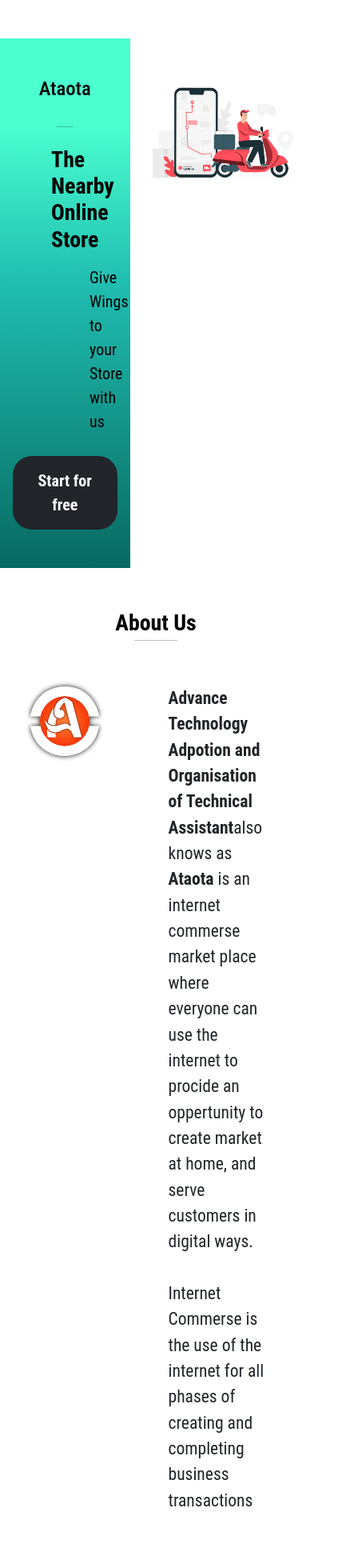
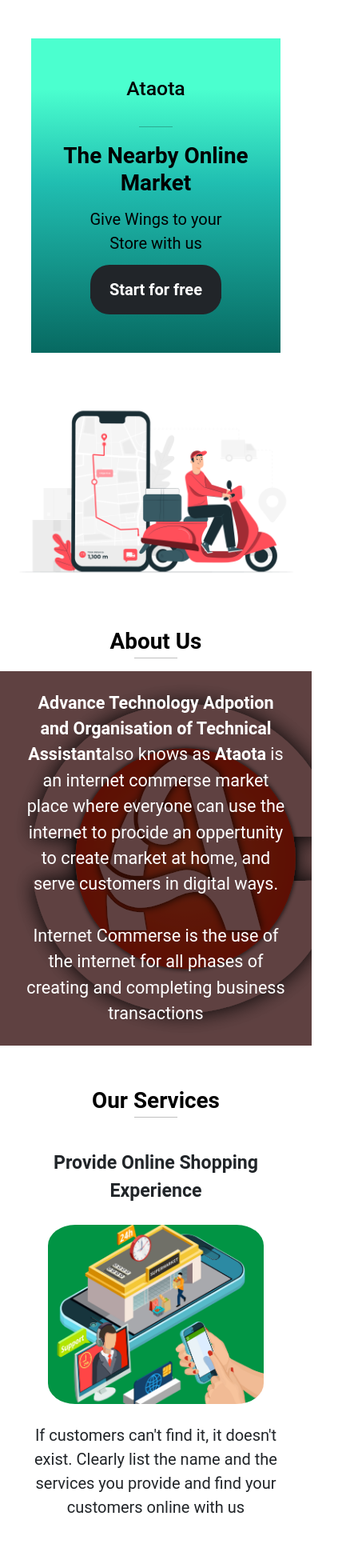
Before and after one commit to Ateevduggal/Ataota, a React (Create React App) app: page / in a window 390 px wide. Shown: the top 1955 px of the page at 80% size, 448 px wide, since content can reach past the window. Built offline with nearby package versions, Linux system fonts and the light colour scheme.

Commit message:
Responsive done

```diff
--- a/public/index.html
+++ b/public/index.html
@@ -19,7 +19,7 @@
       src="https://kit.fontawesome.com/30c671eceb.js"
       crossorigin="anonymous"
     ></script>
-    <title>React App</title>
+    <title>Ataota</title>
   </head>
   <body>
     <noscript>You need to enable JavaScript to run this app.</noscript>
--- a/src/Landing Page/About.js
+++ b/src/Landing Page/About.js
@@ -4,14 +4,32 @@
   return (
     <>
       <div className="container">
-        <div className="row mt-5">
+        <div className="row mt-5" id="about-main">
           <div className="col-12 text-center fw-bold fs-1 text-black">
             About Us <hr />
           </div>
           <div className="col-5 text-center">
             <img src={logo} alt="logo" className="w-75 mt-5" />
           </div>
-          <div className="col-7 mt-5 px-5 py-2 fs-4">
+          <div className="col-7 mt-5 px-5 py-2 fs-4 text1">
+            <b>
+              Advance Technology Adpotion and Organisation of Technical
+              Assistant
+            </b>
+            also knows as <b>Ataota</b> is an internet commerse market place
+            where everyone can use the internet to procide an oppertunity to
+            create market at home, and serve customers in digital ways.
+            <br />
+            <br />
+            Internet Commerse is the use of the internet for all phases of
+            creating and completing business transactions
+          </div>
+        </div>
+        <div className="row mt-5" id="about">
+          <div className="col-12 text-center fw-bold fs-1 text-black">
+            About Us <hr />
+          </div>
+          <div className="col-12 mt-3 px-5 py-2 fs-4 text_about">
             <b>
               Advance Technology Adpotion and Organisation of Technical
               Assistant
--- a/src/Landing Page/Banner.js
+++ b/src/Landing Page/Banner.js
@@ -4,16 +4,20 @@
   return (
     <>
       <div className="container-fluid">
-        <div className="row mt-5">
+        <div className="row mt-5" id="banner-main">
           <div className="d-flex align-items-center pt-3 pb-1" id="banner">
-            <div className=" col-6 text-capitalize text-center px-5 fs-2 mx-5 ml-5">
+            <div className=" col-6 text-capitalize text-center px-5 fs-2 mx-5 m-sm-0 ml-5">
               <h2 className="mb-4">
                 Kick start your
-                <span style={{color:" #076961"}}> one more store online</span>, and boost
-                yospanr services to reach more customers
+                <span style={{ color: " #076961" }}>
+                  {" "}
+                  one more store online
+                </span>
+                , and boost yospanr services to reach more customers
               </h2>
               <a
                 href="https://ataota.in/"
+                rel="noopener noreferrer"
                 className="col-8 text-center bg-dark text-white rounded-pill fs-5 text-decoration-none px-3 py-2 fw-bold"
                 target="_blank"
               >
@@ -21,9 +25,29 @@
               </a>
             </div>
             <div className="col-1"></div>
-            <div className="col-3 mt-3">
+            <div className="col-md-3 col-sm-5 mt-3">
               <img src={boost} alt="boost" className="w-100" />
             </div>
+          </div>
+        </div>
+        <div className="row mt-5" id="banner-res">
+          <div className=" col-12 text-capitalize text-center py-5">
+            <h2 className="mb-4 fw-bold">
+              Kick start your
+              <span style={{ color: " #076961" }} className="span_banner">
+                {" "}
+                one more store online
+              </span>
+              , and boost your services to reach more customers
+            </h2>
+            <a
+              href="https://ataota.in/"
+              rel="noopener noreferrer"
+              className="col-8 text-center bg-dark text-white rounded-pill fs-5 text-decoration-none px-3 py-2 fw-bold"
+              target="_blank"
+            >
+              Join Now
+            </a>
           </div>
         </div>
       </div>
--- a/src/Landing Page/Hero.js
+++ b/src/Landing Page/Hero.js
@@ -6,17 +6,18 @@
     <>
       <div className="container">
         <div className="row mt-5">
-          <div className="col-5 text-center py-5 px-3" id="hero">
+          <div className="col-md-5 col-sm-5 text-center py-5 px-3" id="hero">
             <h3 className="fs-2 pb-4">Ataota</h3>
             <hr />
-            <h1 className="text-capitalize fw-bold px-5 pt-4">
-              the nearby online store
+            <h1 className="text-capitalize fw-bold px-5 pt-4" id="h1_hero">
+              the nearby online market
             </h1>
-            <p className="fs-5 py-2 px-5 mx-5">
+            <p className="fs-5 py-2 px-5 mx-5" id="p_hero">
               Give Wings to your Store with us
             </p>
             <a
               href="https://ataota.in/"
+              rel="noopener noreferrer"
               className="text-center bg-dark text-white mt-1"
             >
               <button className="text-center bg-dark text-white border-0 p-3 px-4 mt-1 fw-bold fs-5">
@@ -24,8 +25,8 @@
               </button>
             </a>
           </div>
-          <div className="col-7">
-            <img src={Activa} alt="activa" className="w-100 mt-5" />
+          <div className="col-md-7 col-sm-7 img_hero">
+            <img src={Activa} alt="activa" className="w-100 mt-5" id="img_hero" />
           </div>
         </div>
       </div>
--- a/src/Landing Page/LandingPage.js
+++ b/src/Landing Page/LandingPage.js
@@ -3,7 +3,6 @@
 import About from "./About";
 import Services from "./Services";
 import Banner from "./Banner";
-import Top from "./Top";
 import Footer from "./Footer";
 const LandingPage = () => {
   return (
@@ -13,7 +12,6 @@
         <About />
         <Services />
         <Banner />
-        <Top />
         <Footer />
       </div>
     </>
--- a/src/Landing Page/Services.js
+++ b/src/Landing Page/Services.js
@@ -9,17 +9,17 @@
           <div className="col-12 text-center fw-bold fs-1 text-black">
             Our Services <hr />
           </div>
-          {data.map((Val, id) => {
-            const { title, image, text, className } = Val;
+          {data.map((Val) => {
+            const { title, image, text, className, id } = Val;
             return (
               <>
-                <div className="col-md-4 col-sm-4 py-3 g-3">
-                  <div className="card text-center border-0" key={id}>
-                    <div className="fs-3 p-3 fw-bold">{title}</div>
+                <div className="col-md-4 col-sm-6 py-3 g-3 space" key={id}>
+                  <div className="card text-center border-0">
+                    <div className="fs-3 p-3 fw-bold title">{title}</div>
                     <div className="card-img">
-                      <img src={image} alt="" className={`${className}`} />
+                      <img src={image} alt="images" className={`${className}`} />
                     </div>
-                    <div className="fs-5 p-3">{text}</div>
+                    <div className="fs-5 p-3 text">{text}</div>
                   </div>
                 </div>
               </>
--- a/src/Landing Page/Top.js
+++ /dev/null
@@ -1,17 +0,0 @@
-import React from "react";
-
-const Top = () => {
-  return (
-    <>
-      <div className="container">
-        <div className="row mt-5">
-          <div className="col-12 text-center fw-bold fs-1 text-black">
-            Top Brands <hr />
-          </div>
-        </div>
-      </div>
-    </>
-  );
-};
-
-export default Top;
--- a/src/index.css
+++ b/src/index.css
@@ -72,10 +72,10 @@
   }
 }
 /*                    LANDING PAGE                */
-@import url("https://fonts.googleapis.com/css2?family=Roboto+Condensed:ital@1&display=swap");
+@import url("https://fonts.googleapis.com/css2?family=Roboto&display=swap");
 
 .body {
-  font-family: "Roboto Condensed", sans-serif;
+  font-family: "Roboto", sans-serif;
 }
 #hero {
   background-image: linear-gradient(180deg, #4bffcf 16%, #20beb1 46%, #076961);
@@ -93,8 +93,37 @@
   background-color: rgb(26, 24, 24) !important;
   color: white !important;
 }
+#about {
+  display: none;
+}
+.text_about {
+  background-image: url(./assets/LOGO.svg);
+  background-size: cover;
+  background-repeat: no-repeat;
+  background-color: #462323dc;
+  background-blend-mode: multiply;
+  color: white !important;
+  width: 100%;
+  padding: 6% 8% !important;
+  text-align: center;
+}
 .image {
   padding: 3.8% 0 !important;
+}
+#banner-main {
+  display: block;
+}
+#banner-res {
+  display: none;
+  background-image: url(./assets/Common/Boost.jpg);
+  background-size: cover;
+  background-repeat: no-repeat;
+  background-color: #14193fd2;
+  background-blend-mode: darken;
+  color: white !important;
+}
+.span_banner {
+  color: #00ebd7 !important;
 }
 img {
   border-radius: 34px;
@@ -105,6 +134,173 @@
 #icons {
   font-size: 45px;
 }
-.instagram{
+.instagram {
   color: rgb(182, 33, 58);
 }
+
+@media (min-width: 300px) and (max-width: 575px) {
+  #hero {
+    width: 80%;
+    margin: auto;
+  }
+  #h1_hero {
+    margin-top: 5% !important;
+    padding: 2% !important;
+  }
+  #p_hero {
+    margin: 0 !important;
+    padding-top: 0 !important;
+  }
+  #about,
+  #banner-res {
+    display: block;
+  }
+  #about-main,
+  #banner-main {
+    display: none;
+  }
+  .card {
+    padding: 2% 4% !important;
+  }
+  .space {
+    padding: 0 !important;
+  }
+  .responsive {
+    width: 80% !important;
+  }
+  #p_footer {
+    font-size: 18px !important;
+    padding: 0 !important;
+  }
+  #section1 {
+    display: none;
+  }
+  #section2 {
+    width: 100%;
+  }
+  #banner-res h2 {
+    padding: 5% !important;
+  }
+  #a_footer {
+    margin: 0 3% !important;
+    padding: 2% !important;
+  }
+  #copyright {
+    font-size: 15px !important;
+  }
+  #last {
+    padding: 0 5% !important;
+  }
+}
+@media (min-width: 576px) and (max-width: 767px) {
+  #hero {
+    width: 80%;
+    margin: auto;
+  }
+  .img_hero {
+    width: 80%;
+    margin: auto;
+  }
+  #h1_hero {
+    margin-top: 5% !important;
+    padding: 2% !important;
+  }
+  #p_hero {
+    margin: 0 !important;
+    padding-top: 0 !important;
+  }
+  .title {
+    font-size: 20px !important;
+    padding: 0 !important;
+  }
+  .img4 {
+    margin-top: 14% !important;
+  }
+  .text {
+    font-size: 15px !important;
+  }
+  #about,
+  #banner-main {
+    display: block;
+  }
+  #about-main,
+  #banner-res {
+    display: none;
+  }
+  #banner-main h2 {
+    font-size: 20px !important;
+  }
+  .card {
+    padding: 2% 4% !important;
+  }
+  .space {
+    padding: 0 !important;
+  }
+  .responsive {
+    width: 100% !important;
+  }
+  #p_footer {
+    font-size: 18px !important;
+    padding: 0 !important;
+  }
+  #a_footer {
+    margin: 0 3% !important;
+    padding: 2% !important;
+  }
+  #copyright {
+    font-size: 15px !important;
+  }
+  #last {
+    padding: 0 5% !important;
+  }
+}
+@media (min-width: 768px) and (max-width: 991px) {
+  #h1_hero {
+    margin-top: 5% !important;
+    padding: 2% !important;
+    font-size: 30px !important;
+  }
+  #p_hero {
+    margin: 0 !important;
+    padding-top: 0 !important;
+  }
+  #about-main .text1{
+    font-size: 15px !important;
+  }
+  .title {
+    font-size: 24px !important;
+    padding: 2% !important;
+  }
+  .text {
+    font-size: 18px !important;
+  }
+  #banner-main h2 {
+    font-size: 20px !important;
+  }
+  .card {
+    padding: 2% 4% !important;
+  }
+  .space {
+    padding: 0 !important;
+  }
+  .responsive {
+    width: 100% !important;
+  }
+  #p_footer {
+    font-size: 18px !important;
+    padding: 0 !important;
+  }
+  #a_footer {
+    margin: 0 3% !important;
+    padding: 2% !important;
+  }
+  #copyright {
+    font-size: 15px !important;
+  }
+  #last {
+    padding: 0 5% !important;
+  }
+  #section1{
+    padding: 2% 4% !important;
+  }
+}
```
Also changed, not shown: src/Landing Page/Data.js (+19 -8 lines), src/Landing Page/Footer.js (+21 -12 lines).
